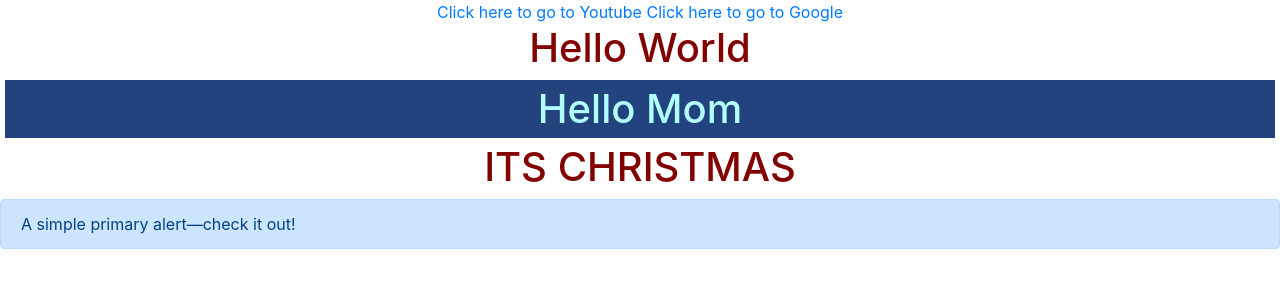
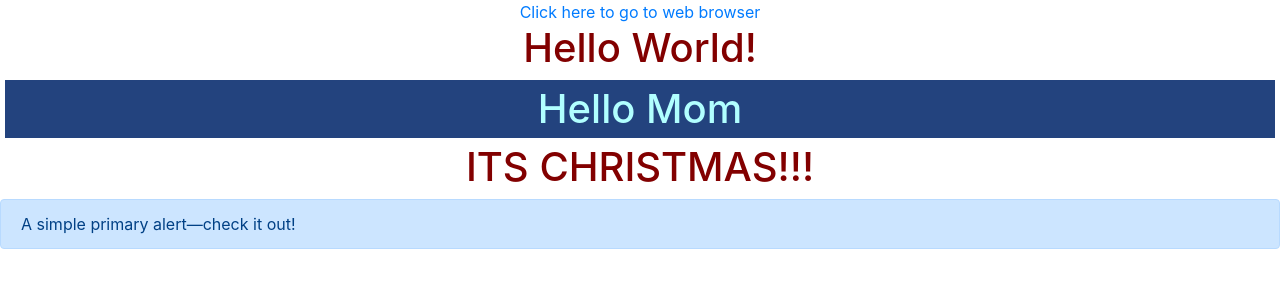
Before and after one commit to NotxZephyr/NotxZephyr.github.io, a plain HTML site: page index.html in a window 1280 px wide. Drawn offline with nearby package versions, Linux system fonts and the light colour scheme.

Commit message:
delete and add

```diff
--- a/hello.html
+++ b/index.html
@@ -7,12 +7,11 @@
         </head>
         <body>
             <div id="web">
-                <a href="Youtube.com">Click here to go to Youtube</a>
-                <a href="http://www.google.com">Click here to go to Google</a>
+                <a href="http://www.google.com">Click here to go to web browser</a>
             </div>
-            <h1 class="text">Hello World</h1>
+            <h1 class="text">Hello World!</h1>
             <h1 id="textAlso">Hello Mom</h1>
-            <h1 class="text">ITS CHRISTMAS</h1>
+            <h1 class="text">ITS CHRISTMAS!!!</h1>
             <div class="alert alert-primary" role="alert">
                 A simple primary alert—check it out!
               </div>
```
